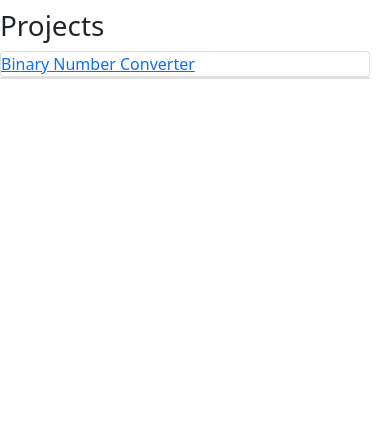
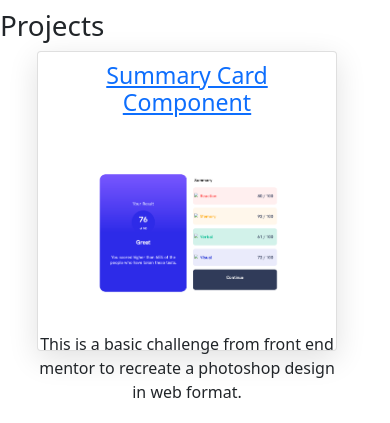
Before and after one commit to manny-torres-02/Portfolio, a plain HTML site: page index.html in a window 390 px wide. Shown: the part 1603-2026 px from the top of the page. Before the commit the page ends 1682 px from the top, so only its background shows below. Drawn offline with nearby package versions, Linux system fonts and the light colour scheme.

Commit message:
update portfolio

```diff
--- a/index.html
+++ b/index.html
@@ -81,18 +81,29 @@
       <img src="Images\logo-nodejs.svg" alt="NodeJS icon" class="icon" />
     </div>
   </section>
-<div>
+<!-- <div> -->
   <h1> Projects</h1>
   <div class="projects">
+    <!-- <div class="card">
+      <a href="https://binary-number-converter.vercel.app/"> Binary Number Converter</a>
+    </div> -->
     <div class="card">
-      <a href="https://binary-number-converter.vercel.app/"> Binary Number Converter</a>
-    </div>
-
-    <div class="card">
-      <a href="https://preeminent-praline-1ee447.netlify.app/"/>
+      <a href="https://preeminent-praline-1ee447.netlify.app/" class="project-link">
+        <h3 class="project-name"> Summary Card Component </h3>
+      </a>
+        <img alt = "Image of result summary component"  class="project-image" src= "./images/result-summary-component.png"/>
+        </a>
+        <div class="project-description">
+          This is a basic challenge from front end mentor to recreate a photoshop design in web format.
+        </div>
+        <div class="project-icons">
+          <img src="Images\logo-javascript.svg" alt="Javascript icon" class="icon" />
+          <img src="Images\logo-css3.svg" alt="CSS icon" class="icon" />
+          <img src="Images\logo-html5.svg" alt="HTML5 icon" class="icon" />
+        </div>
     </div>
   </div>
-</div>
+<!-- </div> -->
   <script src="https://cdn.jsdelivr.net/npm/@popperjs/core@2.9.2/dist/umd/popper.min.js"
     integrity="sha384-IQsoLXl5PILFhosVNubq5LC7Qb9DXgDA9i+tQ8Zj3iwWAwPtgFTxbJ8NT4GN1R8p"
     crossorigin="anonymous"></script>
--- a/style.css
+++ b/style.css
@@ -41,6 +41,7 @@ text-align: right;
 
 
 }
+
 .skill-section {
         display: flex;
         flex-direction: row;
@@ -53,12 +54,60 @@ text-align: right;
 .icon {
     height: 100px;
     margin: 50px;
+    position: relative;
+    transition: top ease 0.5s;
+
 }
 
+.icon:hover {
+    top: -10px;
+    /* background-color: black; */
+}
 
 /* Portfolio */
 
+.projects {
+display: grid;
+grid-template-columns: repeat(1, 1fr);
+grid-gap: 10px;
+width: 80%;
+margin: auto;
+}
 
+.project-link {
+    height: 100%;
+    width: 100%;
+}
+
+.card {
+/*
+    border: 1px solid grey;  */
+
+    box-shadow: 0 8px 30px rgb(0,0,0,0.12);
+}
+
+.project-image {
+    margin: auto;
+width: 90%;
+}
+
+.project-name {
+    text-align: center;
+    padding: 10px;
+}
+
+.project-description {
+    text-align: center;
+}
+
+.project-icons {
+    margin: auto;;
+}
+
+.resource-list {
+    display: grid;
+grid-template-columns: repeat(2, 1fr);
+}
 
 /* Extra small devices (phones, 600px and down) */
 @media only screen and (max-width: 600px) {
@@ -74,13 +123,35 @@ text-align: right;
     width:200px;
     border-radius: 100%;
 }
+
 /* About */
 .about-section {
     margin:1px;
     text-align: center;
 }
+
 /* Skills */
 .icon{
     height: 100px;
-    Margin:25px;
+    margin: 25px;
 }
+
+.project-link {
+    height: 100%;
+    width: 100%;
+}
+
+.card {
+    height: 300px;
+    width: 300px;
+    margin: auto;
+    /* border: 5px solid black;  */
+}
+
+.project-image {
+    height: 250px;
+    width: 250px;
+}
+
+
+}
```
Also changed, not shown: TODO.md (+1 -0 lines), resources.html (+19 -6 lines), Images/result-summary-component.png (added), 1 other file.
